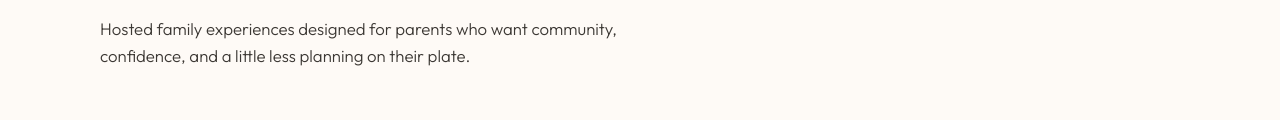
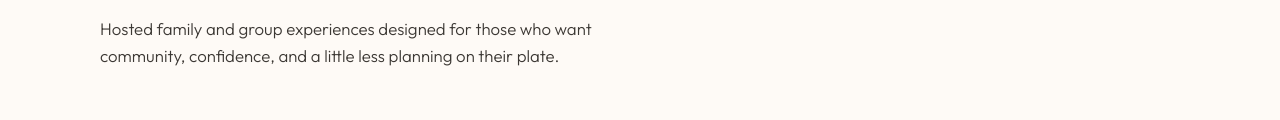
Before and after one commit to websmmaths/raisedintheworld, a plain HTML site: page index.html in a window 1280 px wide. Shown: the part 374-494 px from the top of the page. Drawn offline with nearby package versions, Linux system fonts and the light colour scheme; a web font is replaced by a local one.

Commit message:
Update homepage experience description

```diff
--- a/index.html
+++ b/index.html
@@ -35,7 +35,7 @@
           <span class="line">Family first.</span>
           <span class="accent">Adventure always.</span>
         </h1>
-        <p class="lede">Hosted family experiences designed for parents who want community, confidence, and a little less planning on their plate.</p>
+        <p class="lede">Hosted family and group experiences designed for those who want community, confidence, and a little less planning on their plate.</p>
       </div>
     </section>
 
```
